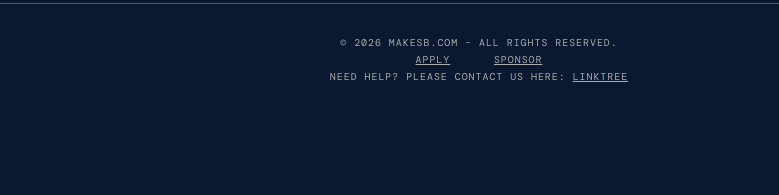
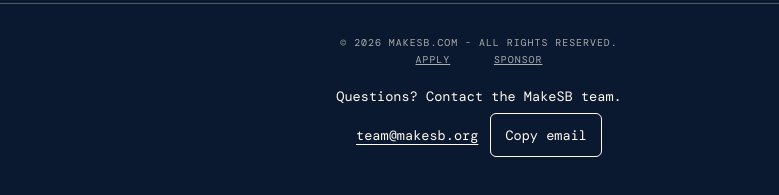
Before and after one commit to UCSBMakeSB/ucsbmakesb.github.io, a Next.js app: page / in a window 1280 px wide. Shown: the part 3954-4149 px from the top of the page, without its empty margins (161-940 px from the left). Before the commit the page ends 4075 px from the top, so only its background shows below. Built offline with nearby package versions, Linux system fonts and the light colour scheme; no server answers.

Commit message:
Add team contact email with mailto link and copy button

```diff
--- /dev/null
+++ b/components/contact-email.jsx
@@ -0,0 +1,31 @@
+"use client";
+
+import { useState } from "react";
+
+const EMAIL = "team@makesb.org";
+
+export function ContactEmail() {
+  const [message, setMessage] = useState("");
+
+  async function copyEmail() {
+    try {
+      await navigator.clipboard.writeText(EMAIL);
+      setMessage("Email address copied!");
+    } catch {
+      setMessage("Couldn’t copy automatically. Select and copy team@makesb.org.");
+    }
+  }
+
+  return (
+    <div className="contact-email">
+      <p>Questions? Contact the MakeSB team.</p>
+      <div className="contact-email-actions">
+        <a href={`mailto:${EMAIL}`} onClick={copyEmail}>{EMAIL}</a>
+        <button type="button" onClick={copyEmail} aria-label="Copy team@makesb.org email address">
+          Copy email
+        </button>
+      </div>
+      <p className="contact-email-status" role="status">{message}</p>
+    </div>
+  );
+}
--- a/components/page-layout.jsx
+++ b/components/page-layout.jsx
@@ -5,6 +5,7 @@
 import Link from "next/link";
 import { getSupabaseBrowser } from "../lib/supabase-browser";
 import { ApplyLink } from "./apply-link";
+import { ContactEmail } from "./contact-email";
 
 const links = [
   ["about", "About"],
@@ -133,10 +134,7 @@
         <ApplyLink />&emsp;&emsp;&emsp;&emsp;
         <a href={sponsorUrl}>Sponsor</a>
       </div>
-      <p>
-        Need help? Please Contact Us Here:{" "}
-        <a href="https://linktr.ee/ucsbmakesb">LinkTree</a>
-      </p>
+      <ContactEmail />
     </footer>
   );
 }
--- a/css/styles.css
+++ b/css/styles.css
@@ -1438,3 +1438,39 @@
     height: auto;
   }
 }
+
+.contact-email {
+  margin-top: 22px;
+  font-family: var(--mono);
+  font-size: 0.85rem;
+}
+.contact-email > p { margin: 8px 0; }
+.contact-email-actions {
+  display: flex;
+  flex-wrap: wrap;
+  align-items: center;
+  justify-content: center;
+  gap: 12px;
+}
+.contact-email-actions > a {
+  overflow-wrap: anywhere;
+  text-underline-offset: 4px;
+}
+.contact-email-actions > button {
+  min-height: 44px;
+  padding: 8px 14px;
+  border: 1px solid currentColor;
+  border-radius: 6px;
+  background: transparent;
+  color: inherit;
+  font: inherit;
+  cursor: pointer;
+}
+.contact-email-actions > :focus-visible {
+  outline: 2px solid var(--sun);
+  outline-offset: 4px;
+}
+.contact-email-status {
+  min-height: 1.5em;
+  font-size: 0.8rem;
+}
```
